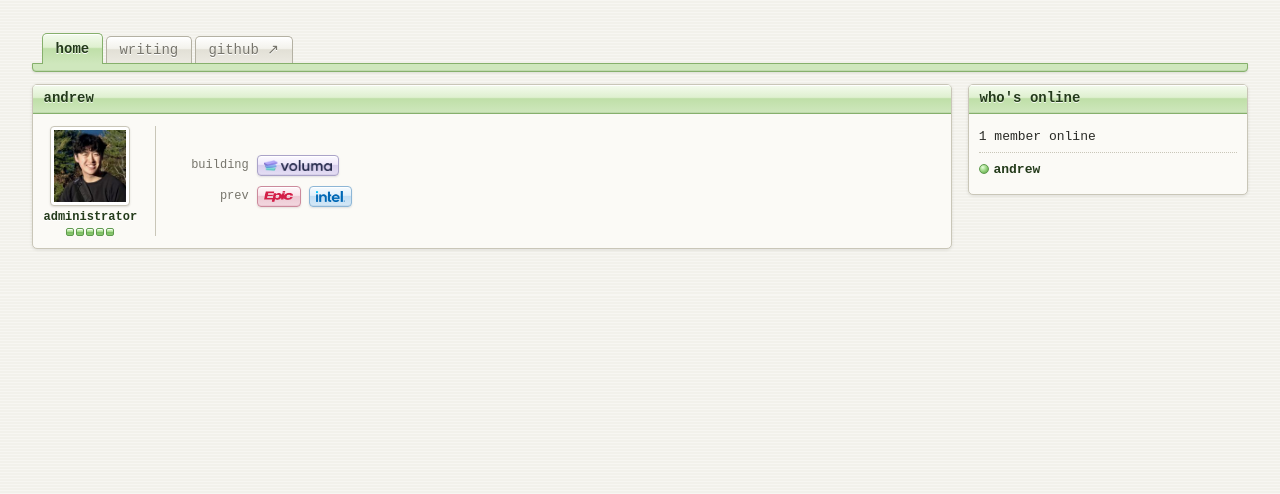
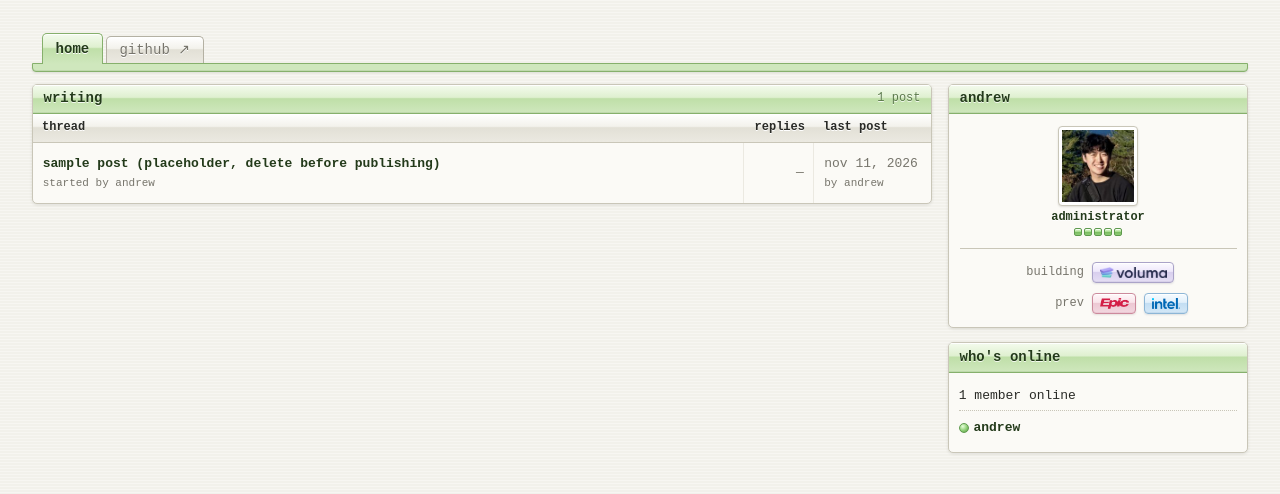
Before and after one commit to andrewtea/andrewtea.github.io, an Astro site: page / in a window 1280 px wide. Built offline with nearby package versions, Linux system fonts and the light colour scheme; Astro itself is replaced by a stand-in of ours; no server answers.

Commit message:
Move the writing list onto the home page
Home becomes the forum index: the thread list fills the main column, and
the profile and who's online stack in the sidebar on desktop. The writing
tab and page go away; /writing/ redirects to home so old links work, and
posts stay at /writing/<file name>/.

Amp-Thread-ID: https://ampcode.com/threads/T-01a1cc4b-cc2a-754e-924f-cb5413b0d5f6
Co-authored-by: Andrew Tang <andrewtea.dev@gmail.com>

```diff
--- a/public/styles.css
+++ b/public/styles.css
@@ -198,6 +198,9 @@ th {
 th.num, td.num { text-align: right; width: 9ch; }
 td { padding: 10px .75em; color: var(--muted); }
 tr:nth-child(even) td { background: #f5f4ee; }
+td + td { border-left: 1px solid #ebe9e1; }
+tbody tr + tr td { border-top: 1px solid #ebe9e1; }
+th.last, td.last { width: 15ch; }
 .title { color: var(--theme-ink); font-weight: 700; text-decoration: none; }
 .title:hover { text-decoration: underline; }
 .by { display: block; font-size: 11px; color: var(--muted); }
@@ -235,6 +238,17 @@ tr:nth-child(even) td { background: #f5f4ee; }
   .page:has(> .side) { grid-template-columns: minmax(0, 1fr) 280px; }
   .tabs { grid-column: 1 / -1; }
   .side { grid-column: 2; grid-row: 2; }
+  /* Forum index: threads fill the main column, the profile and who's online stack in the sidebar */
+  .page:has(> .threads) { grid-template-columns: minmax(0, 1fr) 300px; grid-template-rows: auto auto 1fr; }
+  .threads { grid-column: 1; grid-row: 2 / span 2; }
+  .page:has(> .threads) .me { grid-column: 2; grid-row: 2; }
+  .page:has(> .threads) .side { grid-row: 3; }
+  .me .profile { grid-template-columns: 1fr; justify-items: center; gap: 12px; }
+  .me .postbit { width: 100%; padding: 0 0 12px; border-right: 0; border-bottom: 1px solid var(--line); }
+}
+
+@media (max-width: 640px) {
+  .last { display: none; }
 }
 
 @media (max-width: 480px) {
--- a/src/layouts/Forum.astro
+++ b/src/layouts/Forum.astro
@@ -3,9 +3,8 @@
 interface Props {
   title: string;
   description: string;
-  tab?: "home" | "writing";
 }
-const { title, description, tab } = Astro.props;
+const { title, description } = Astro.props;
 ---
 <!doctype html>
 <html lang="en">
@@ -20,8 +19,7 @@ const { title, description, tab } = Astro.props;
   <body>
     <main class="page">
       <nav class="tabs" aria-label="site">
-        <a class="tab" href="/" aria-current={tab === "home" ? "page" : undefined}>home</a>
-        <a class="tab" href="/writing/" aria-current={tab === "writing" ? "page" : undefined}>writing</a>
+        <a class="tab" href="/" aria-current="page">home</a>
         <a class="tab" href="https://github.com/andrewtea">github ↗</a>
       </nav>
 
--- a/src/pages/index.astro
+++ b/src/pages/index.astro
@@ -1,9 +1,31 @@
 ---
+// The forum index: writing fills the main column; the profile and who's online sit in the sidebar.
+import { getCollection } from "astro:content";
 import Forum from "../layouts/Forum.astro";
 import Postbit from "../components/Postbit.astro";
+import { postDate } from "../format";
+
+const posts = (await getCollection("writing")).sort((a, b) => b.data.date.getTime() - a.data.date.getTime());
 ---
-<Forum title="andrew" description="andrew — building voluma, prev epic." tab="home">
-  <section class="panel">
+<Forum title="andrew" description="andrew — building voluma, prev epic.">
+  <section class="panel threads">
+    <div class="bar"><h2>writing</h2><small>{posts.length} {posts.length === 1 ? "post" : "posts"}</small></div>
+    <table>
+      <thead><tr><th>thread</th><th class="num">replies</th><th class="last">last post</th></tr></thead>
+      <tbody>
+        {posts.length === 0 && <tr><td>nothing here yet.</td><td class="num">—</td><td class="last">—</td></tr>}
+        {posts.map((post) => (
+          <tr>
+            <td><a class="title" href={`/writing/${post.id}/`}>{post.data.title}</a><span class="by">started by andrew</span></td>
+            <td class="num">—</td>
+            <td class="last">{postDate(post.data.date)}<span class="by">by andrew</span></td>
+          </tr>
+        ))}
+      </tbody>
+    </table>
+  </section>
+
+  <section class="panel me">
     <div class="bar"><h1>andrew</h1></div>
     <div class="body profile">
       <Postbit />
--- a/src/pages/writing/[id].astro
+++ b/src/pages/writing/[id].astro
@@ -12,7 +12,7 @@ export async function getStaticPaths() {
 const { post } = Astro.props;
 const { Content } = await render(post);
 ---
-<Forum title={`${post.data.title} — andrew`} description={post.data.title} tab="writing">
+<Forum title={`${post.data.title} — andrew`} description={post.data.title}>
   <article class="panel">
     <div class="bar"><h1>{post.data.title}</h1><small><time datetime={post.data.date.toISOString().slice(0, 10)}>{postDate(post.data.date)}</time></small></div>
     <div class="body thread">
```
Also changed, not shown: src/pages/writing/index.astro (deleted, +0 -24 lines), 1 other file.
